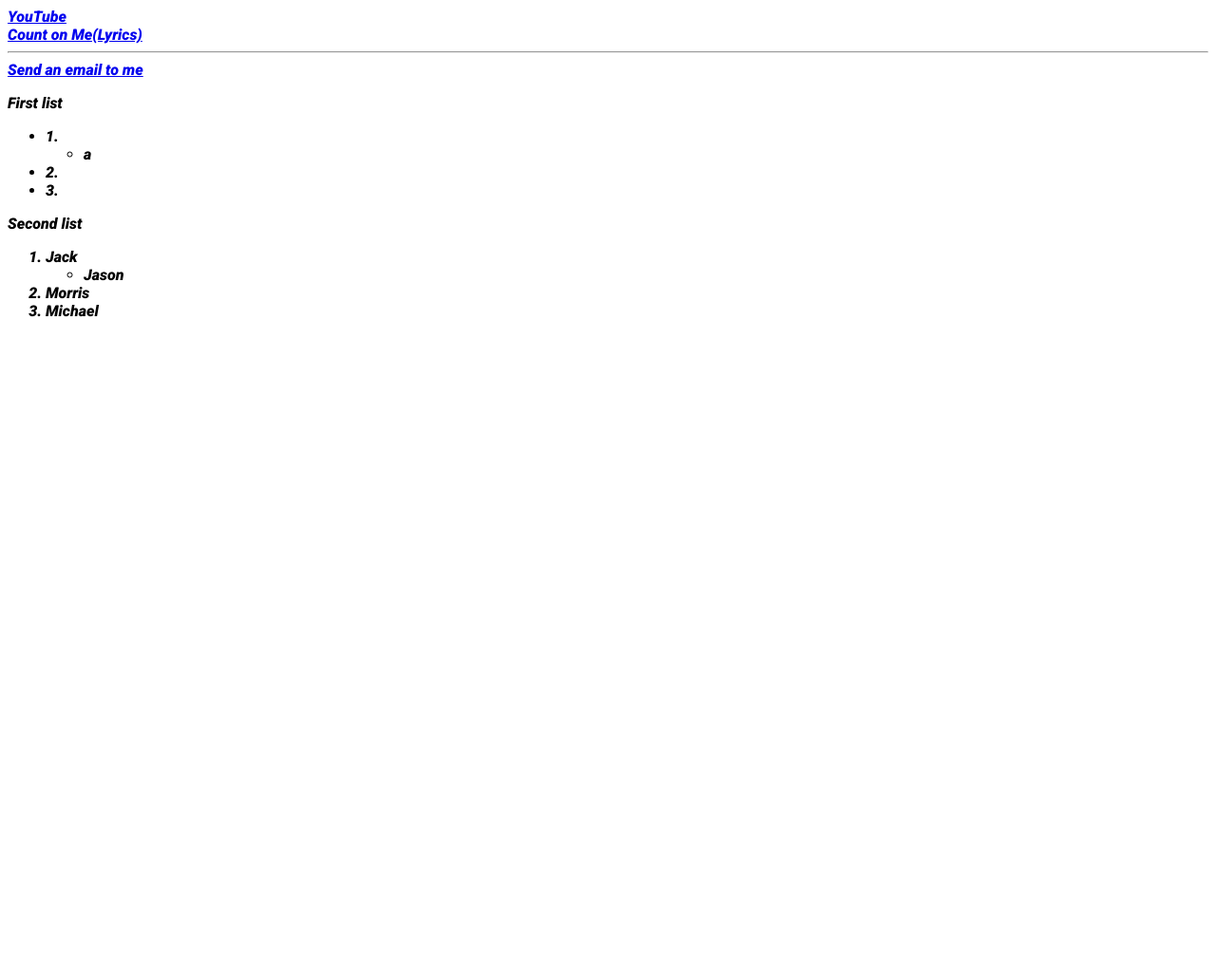
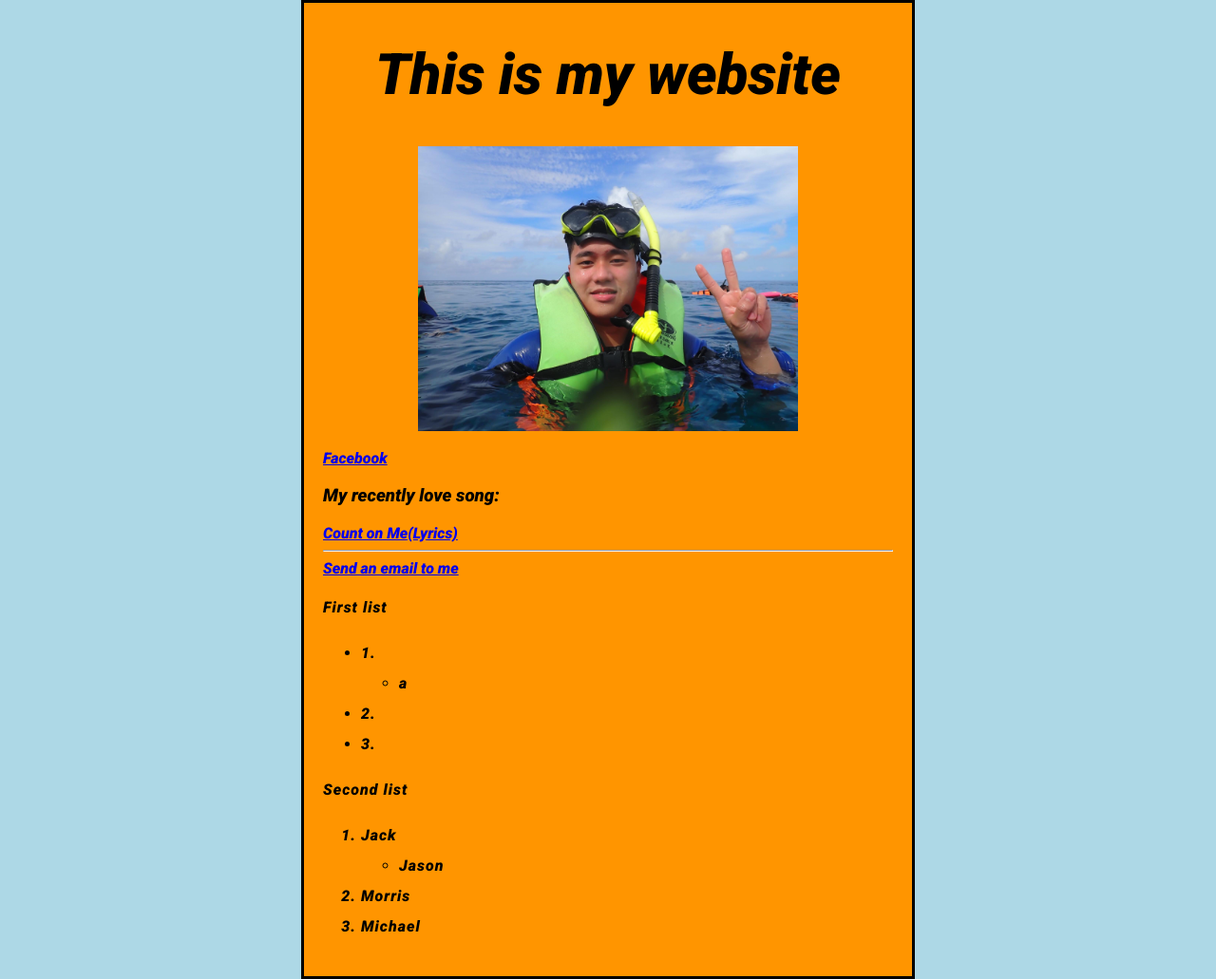
Before and after one commit to peoplepeople000/web_practice, a plain HTML site: page index.html in a window 1280 px wide. Shown: the whole page at 95% size. Before the commit the page ends 800 px from the top, so only its background shows below. Drawn offline with Linux system fonts and the light colour scheme.

Commit message:
Add js file and add photo into my website

```diff
--- a/index.html
+++ b/index.html
@@ -9,10 +9,14 @@
         <title> Jim's website</title>
     </head>
     <body>
-        <a href="https://www.youtube.com/" target="_blank" title="Link to YouTube">
-            YouTube
+        <h1>This is my website</h1>
+        <img src="images/snorkeling.jpg" height="300" alt="Me at the airport">
+        <br>
+        <a href="https://www.facebook.com/profile.php?id=100003735722479" target="_blank" title="Link to my Facebook">
+            Facebook
         </a>
         <br>
+        <h3>My recently love song: </h3>
         <a href="lyrics.html" target="_blank"  title="The lyrics of Count on Me">
             Count on Me(Lyrics)
         </a>
@@ -43,5 +47,7 @@
             <li>Michael</li>
         </ol>
         <!--This is a comment-->
+
+        <script src="scripts/main.js"></script>
     </body>
 </html>
--- /dev/null
+++ b/scripts/main.js
@@ -0,0 +1,29 @@
+function multiply(a, b) {
+    let result = a * b;
+    return result;
+}
+
+var myHeading = document.querySelector("h1");
+var myImage = document.querySelector("img");
+
+myImage.onclick = function () {
+    let mySrc = myImage.getAttribute("src");
+    if (mySrc === "images/airport.jpg") {
+        myImage.setAttribute("src", "images/snorkeling.jpg");
+    }
+    else {
+        myImage.setAttribute("src", "images/airport.jpg");
+    }
+};
+
+alert("Welcome to my website!");
+console.log(multiply(4, 7));
+console.log(multiply(20, 20));
+console.log(multiply(0.5, 3));
+
+/*
+myHeading.textContent = "Hello, world";
+document.querySelector("html").onclick = function () {
+    alert("Ouch! Stop poking me!");
+};
+*/
--- a/styles/style.css
+++ b/styles/style.css
@@ -7,5 +7,31 @@ p {
 */
 html {
     /*font-size: 10px; /* px means 'pixels': the base font size is now 10 pixels high  */
+    background-color: lightblue;
     font-family: 'Roboto', sans-serif;
-  }
+}
+
+img {
+    display: block;
+    margin: 0 auto;
+}
+
+body {
+    width: 600px;
+    margin: 0 auto;
+    background-color: #ff9500;
+    padding: 0 20px 20px 20px;
+    border: 3px solid black;
+}
+
+h1 {
+    font-size: 60px;
+    text-align: center;
+}
+
+p,
+li {
+    font-size: 16px;
+    line-height: 2;
+    letter-spacing: 1px;
+}
```
Also changed, not shown: images/snorkeling.jpg (added), 1 other file.
